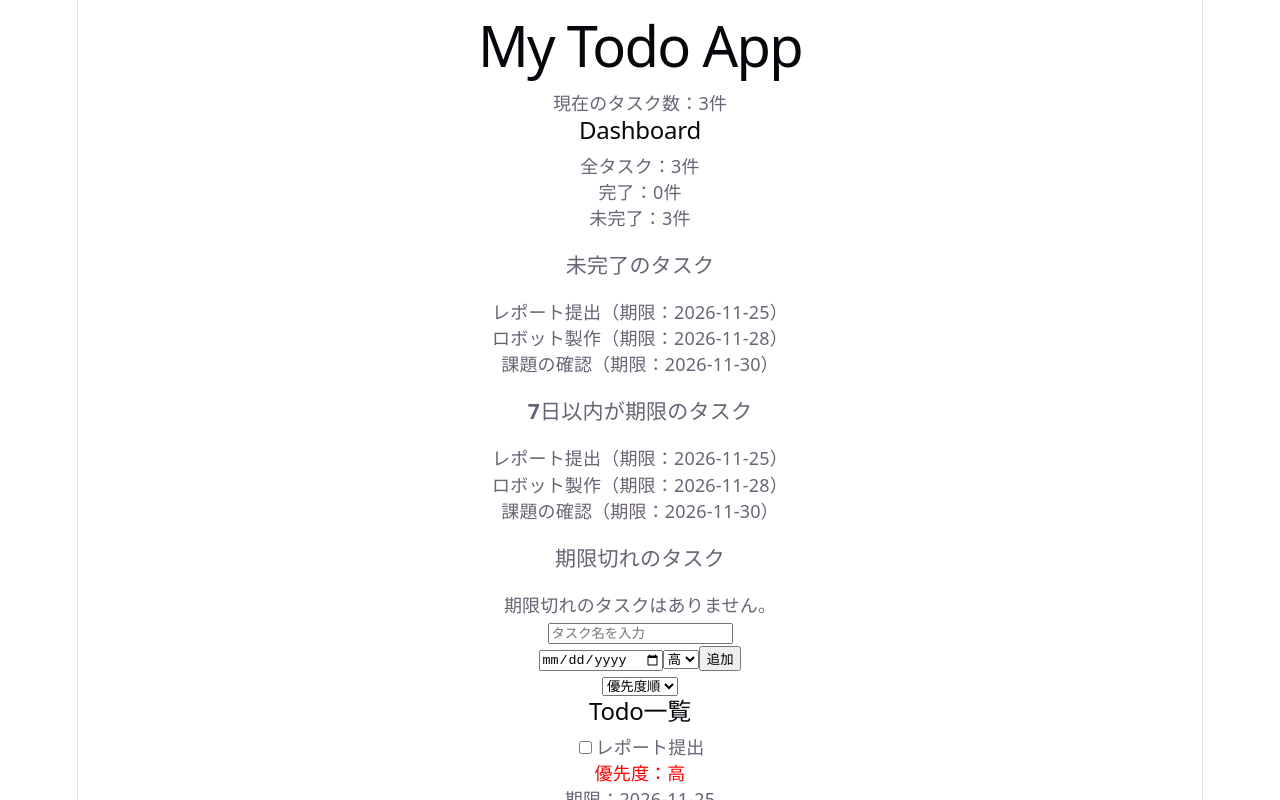
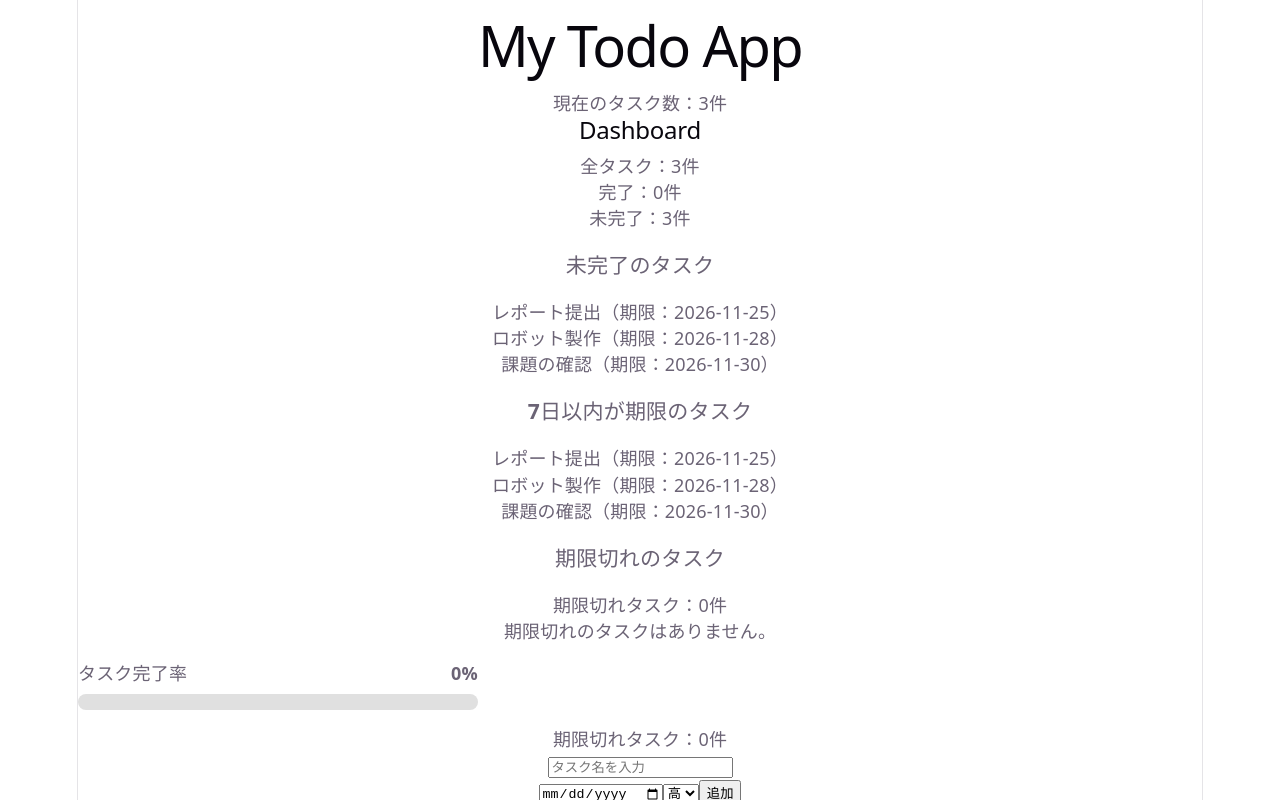
Before and after one commit to zassou-robo/MyToDo_App, a React (Vite) app: page / in a window 1280 px wide. Shown: the top 800 px of the page. Built offline with nearby package versions, Linux system fonts and the light colour scheme.

Commit message:
ダッシュボードの改善

```diff
--- a/src/Dashboard.tsx
+++ b/src/Dashboard.tsx
@@ -36,6 +36,11 @@ function Dashboard({ todos }: DashboardProps) {
         const deadlineDate = new Date(year, month - 1, day);
         return deadlineDate < today;
     });
+    const completionRate = totalCount === 0 ? 0 : Math.round((completedCount / totalCount) * 100);
+    const highPriorityCount = todos.filter(
+        todo => !todo.completed && todo.priority === 1
+    ).length;
+    const overdueCount = overdueTodos.length;
 
     return (
         <section>
@@ -60,12 +65,26 @@ function Dashboard({ todos }: DashboardProps) {
             <p>7日以内に期限のタスクはありません。</p>
             )}
             <h3>期限切れのタスク</h3>
+            <p>期限切れタスク：{overdueCount}件</p>
             {overdueTodos.length > 0 ? (
             overdueTodos.map(todo => (
                 <p key={todo.id} style={{ color: "red" }}> {todo.title}（期限：{todo.deadline}）</p>
             ))) : (
                 <p>期限切れのタスクはありません。</p>
             )}
+            <div className="progress-container">
+            <div className="progress-info">
+                <span>タスク完了率</span>
+                <span>{completionRate}%</span>
+            </div>
+            <div className="progress-bar">
+                <div
+                className="progress-fill"
+                style={{ width: `${completionRate}%` }}
+                />
+            </div>
+            </div>
+            <p>期限切れタスク：{overdueCount}件</p>
         </section>
     );
 }
--- a/src/index.css
+++ b/src/index.css
@@ -109,3 +109,31 @@ code {
   padding: 4px 8px;
   background: var(--code-bg);
 }
+
+.progress-container {
+  width: 100%;
+  max-width: 400px;
+  margin: 16px 0;
+}
+
+.progress-info {
+  display: flex;
+  justify-content: space-between;
+  margin-bottom: 8px;
+  font-weight: bold;
+}
+
+.progress-bar {
+  width: 100%;
+  height: 16px;
+  background-color: #e0e0e0;
+  border-radius: 8px;
+  overflow: hidden;
+}
+
+.progress-fill {
+  height: 100%;
+  background-color: #4caf50;
+  border-radius: 8px;
+  transition: width 0.3s ease;
+}
```
